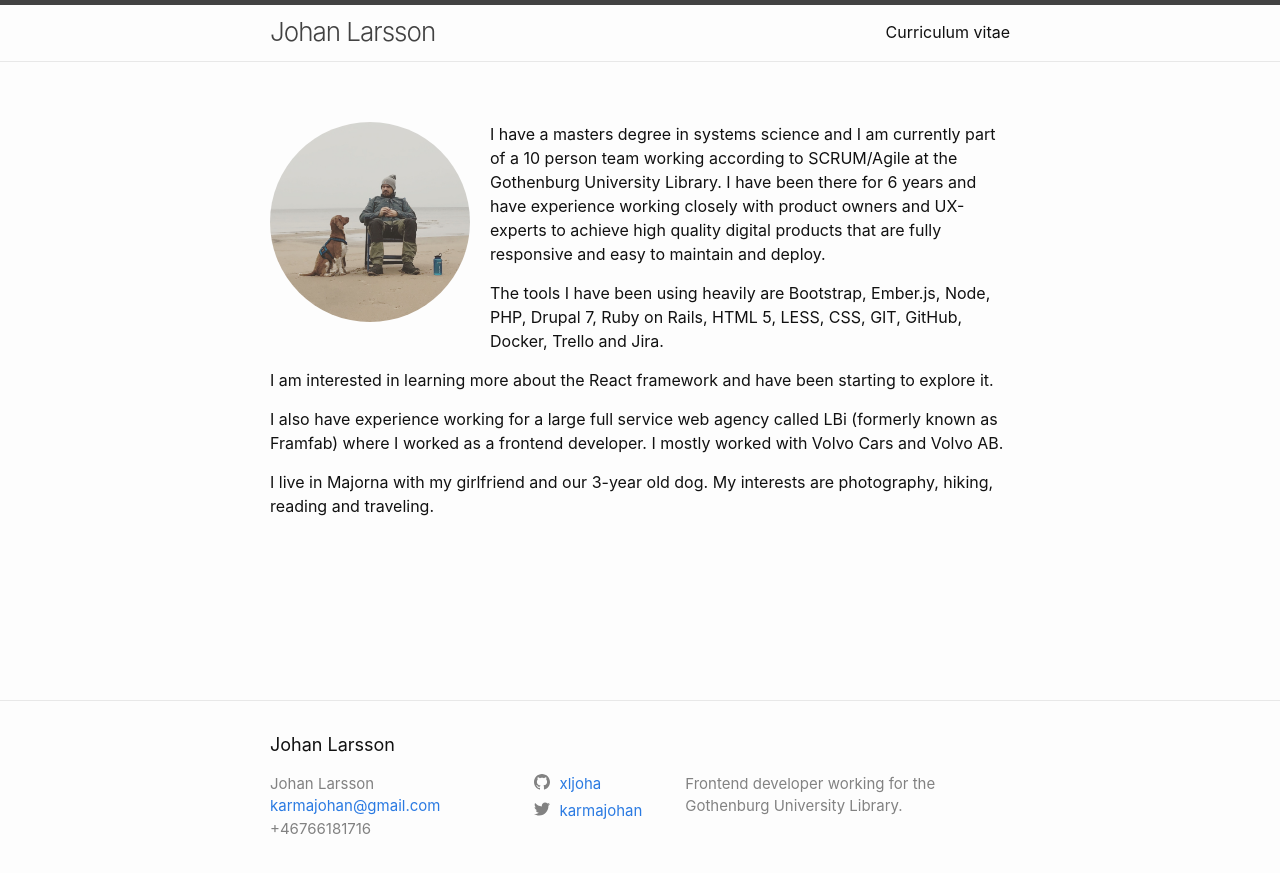
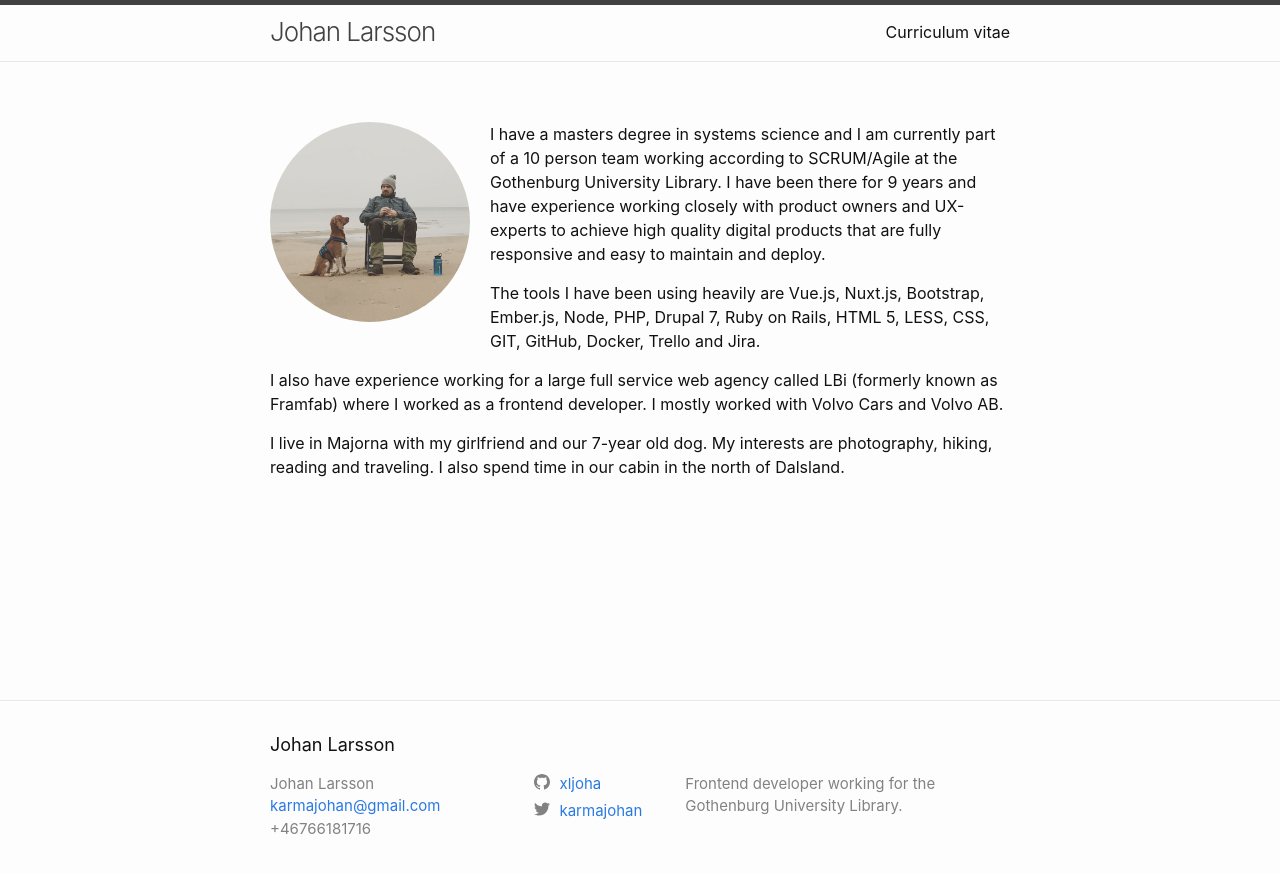
Before and after one commit to xljoha/ego, a Jekyll site: the page built from index.markdown, in a window 1280 px wide. Shown: the top 873 px of the page. Built offline with Jekyll 4.4.1, drawn with Linux system fonts in a browser that asks for light colours.

Commit message:
Update index.markdown

```diff
--- a/index.markdown
+++ b/index.markdown
@@ -7,12 +7,10 @@ layout: page
 
 <img src="assets/img/IMG_5586.jpeg" class="circle" style="float:left"/>
 <p>
-I have a masters degree in systems science and I am currently part of a 10 person team working according to SCRUM/Agile at the Gothenburg University Library. I have been there for 6 years and have experience working closely with product owners and UX-experts to achieve high quality digital products that are fully responsive and easy to maintain and deploy.
+I have a masters degree in systems science and I am currently part of a 10 person team working according to SCRUM/Agile at the Gothenburg University Library. I have been there for 9 years and have experience working closely with product owners and UX-experts to achieve high quality digital products that are fully responsive and easy to maintain and deploy.
 
-<p>The tools I have been using heavily are Bootstrap, Ember.js, Node, PHP, Drupal 7, Ruby on Rails, HTML 5, LESS, CSS, GIT, GitHub, Docker, Trello and Jira.
-
-<p>I am interested in learning more about the React framework and have been starting to explore it.
+<p>The tools I have been using heavily are Vue.js, Nuxt.js, Bootstrap, Ember.js, Node, PHP, Drupal 7, Ruby on Rails, HTML 5, LESS, CSS, GIT, GitHub, Docker, Trello and Jira.
 
 <p>I also have experience working for a large full service web agency called LBi (formerly known as Framfab) where I worked as a frontend developer. I mostly worked with Volvo Cars and Volvo AB.
 
-<p>I live in Majorna with my girlfriend and our 3-year old dog. My interests are photography, hiking, reading and traveling.
+<p>I live in Majorna with my girlfriend and our 7-year old dog. My interests are photography, hiking, reading and traveling. I also spend time in our cabin in the  north of Dalsland.
```
